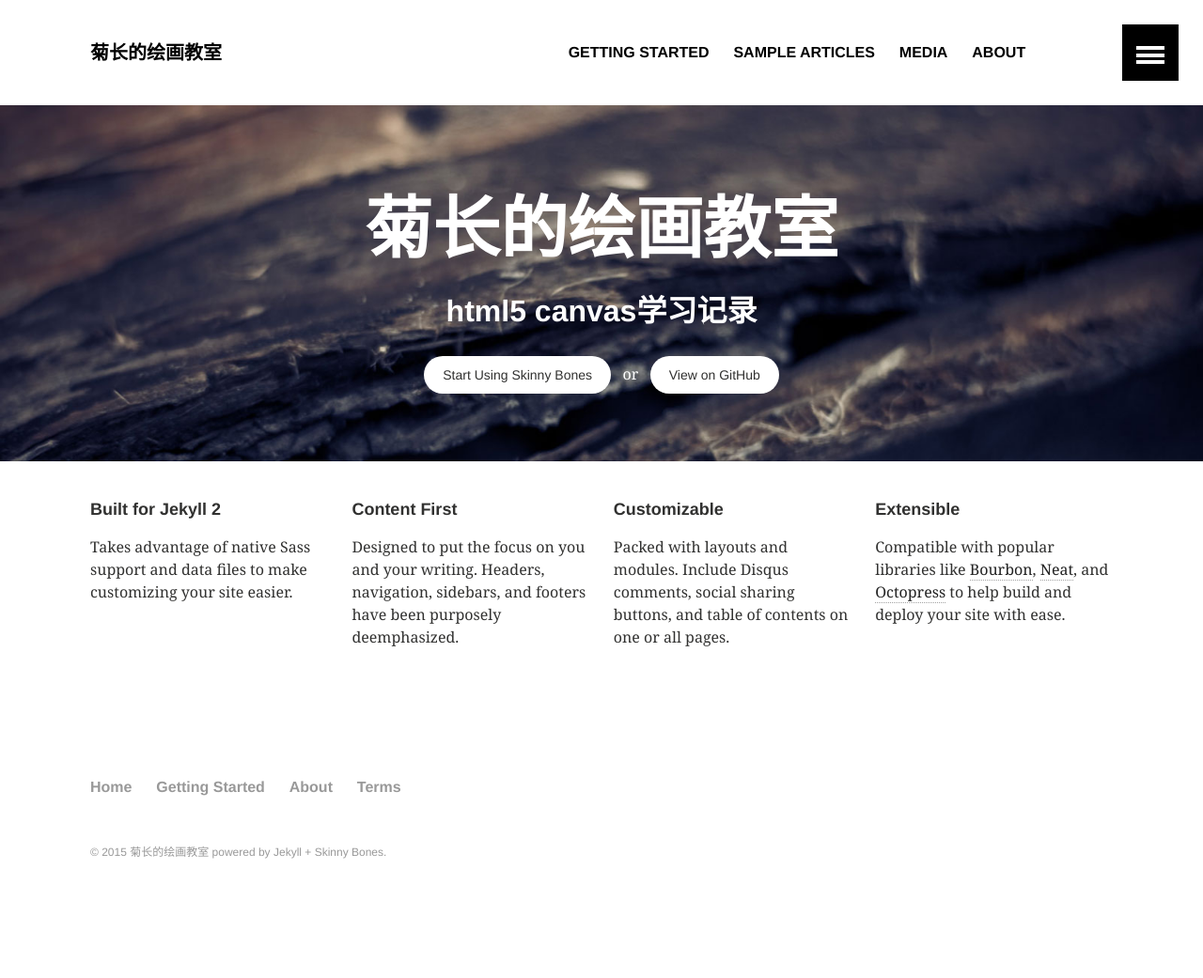
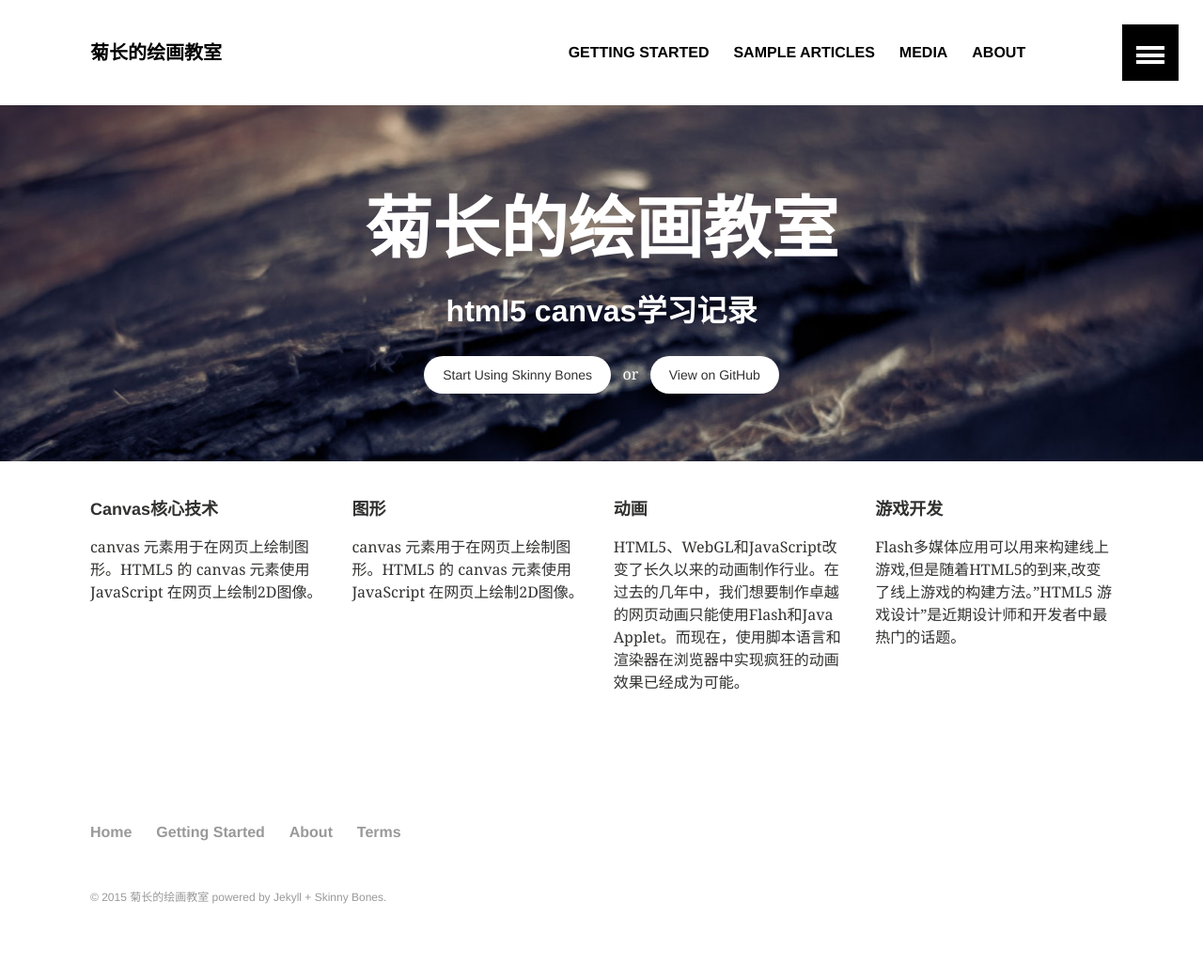
Before and after one commit to THISISAGOODNAME/html5canvas, a Jekyll site: the page built from index.md, in a window 1280 px wide. Shown: the whole page at 94% size. Built offline with Jekyll 4.4.1, drawn with Linux system fonts in a browser that asks for light colours; before the commit the page ends 993 px from its top, so only the background shows below that.

Commit message:
汉化#1

```diff
--- a/_includes/navigation-sliding.html
+++ b/_includes/navigation-sliding.html
@@ -1,5 +1,5 @@
 <nav role="navigation" id="js-menu" class="sliding-menu-content">
-  <h5>{{ site.title }} <span>Table of Contents</span></h5>
+  <h5>{{ site.title }} <span>目录表</span></h5>
   <ul class="menu-item">
     {% for link in site.data.navigation %}<li>
       <a href="{{ site.url }}{{ link.url }}">
--- a/index.md
+++ b/index.md
@@ -8,23 +8,23 @@ image:
 <div class="tiles">
 
 <div class="tile">
-  <h2 class="post-title">Built for Jekyll 2</h2>
-  <p class="post-excerpt">Takes advantage of native Sass support and data files to make customizing your site easier.</p>
+  <h2 class="post-title">Canvas核心技术</h2>
+  <p class="post-excerpt">canvas 元素用于在网页上绘制图形。HTML5 的 canvas 元素使用 JavaScript 在网页上绘制2D图像。</p>
 </div><!-- /.tile -->
 
 <div class="tile">
-  <h2 class="post-title">Content First</h2>
-  <p class="post-excerpt">Designed to put the focus on you and your writing. Headers, navigation, sidebars, and footers have been purposely deemphasized.</p>
+  <h2 class="post-title">图形</h2>
+  <p class="post-excerpt">canvas 元素用于在网页上绘制图形。HTML5 的 canvas 元素使用 JavaScript 在网页上绘制2D图像。</p>
 </div><!-- /.tile -->
 
 <div class="tile">
-  <h2 class="post-title">Customizable</h2>
-  <p class="post-excerpt">Packed with layouts and modules. Include Disqus comments, social sharing buttons, and table of contents on one or all pages.</p>
+  <h2 class="post-title">动画</h2>
+  <p class="post-excerpt">HTML5、WebGL和JavaScript改变了长久以来的动画制作行业。在过去的几年中，我们想要制作卓越的网页动画只能使用Flash和Java Applet。而现在，使用脚本语言和渲染器在浏览器中实现疯狂的动画效果已经成为可能。</p>
 </div><!-- /.tile -->
 
 <div class="tile">
-  <h2 class="post-title">Extensible</h2>
-  <p class="post-excerpt">Compatible with popular libraries like <a href="http://bourbon.io">Bourbon</a>, <a href="http://neat.bourbon.io/">Neat</a>, and <a href="http://github.com/octopress/octopress">Octopress</a> to help build and deploy your site with ease.</p>
+  <h2 class="post-title">游戏开发</h2>
+  <p class="post-excerpt">Flash多媒体应用可以用来构建线上游戏,但是随着HTML5的到来,改变了线上游戏的构建方法。”HTML5 游戏设计”是近期设计师和开发者中最热门的话题。</p>
 </div><!-- /.tile -->
 
 </div><!-- /.tiles -->
```
Also changed, not shown: articles/index.md (+2 -2 lines), media/index.md (+3 -3 lines), 2 other files.
